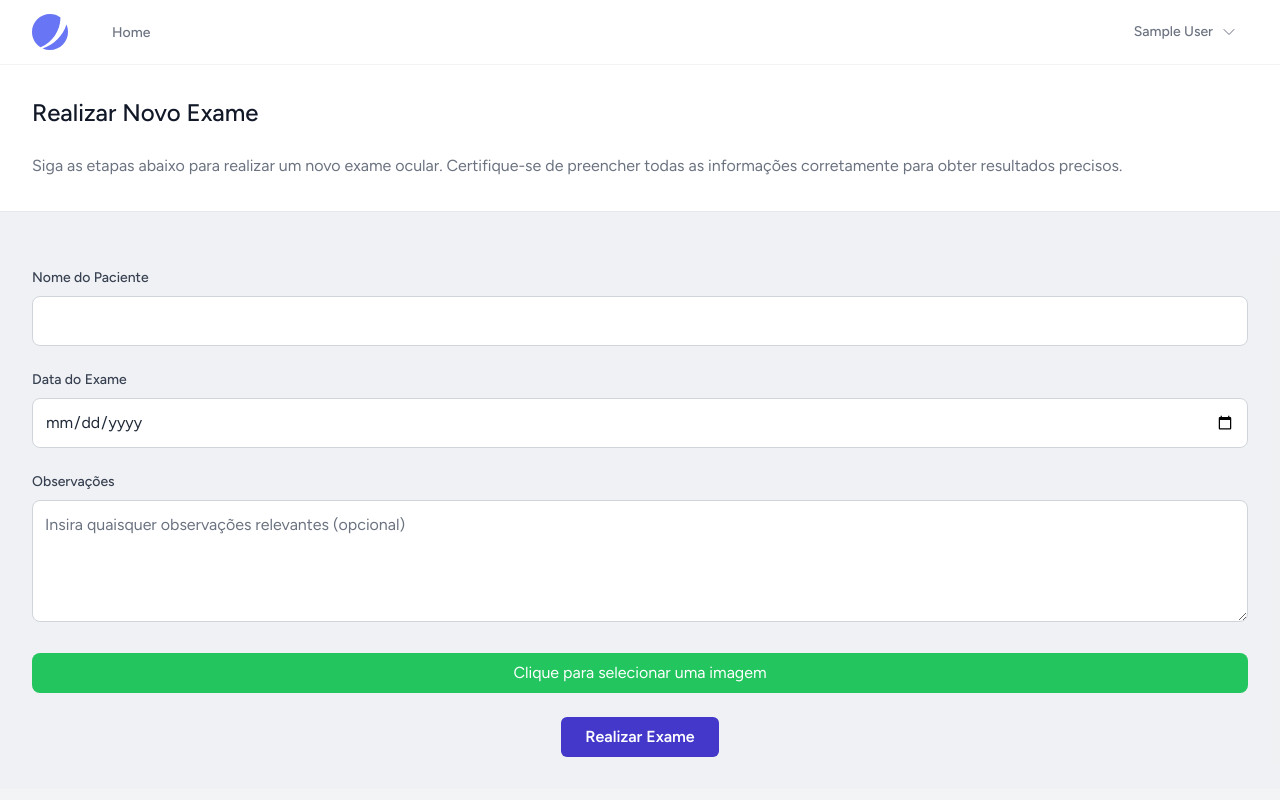
After one commit to heitor2003/SysEyeID, a Laravel app: page /new-exam in a window 1280 px wide. The commit adds this page. Run offline with Laravel 12, Linux system fonts and the light colour scheme; the visitor is signed in with stand-in values (Sample User, id 1); style sheets or scripts are compiled from the project's sources; parts of the project's set-up code (start-up, migrations or seed data) failed here and were passed over; some libraries are stand-ins or nearby versions.

```diff
--- a/app/Models/User.php
+++ b/app/Models/User.php
@@ -2,16 +2,13 @@
 
 namespace App\Models;
 
-use Illuminate\Database\Eloquent\Factories\HasFactory;
 use Illuminate\Foundation\Auth\User as Authenticatable;
 use Illuminate\Notifications\Notifiable;
-use Laravel\Fortify\TwoFactorAuthenticatable;
-use Laravel\Jetstream\HasProfilePhoto;
 use Laravel\Sanctum\HasApiTokens;
 
 class User extends Authenticatable
 {
-    use HasApiTokens, HasFactory, HasProfilePhoto, Notifiable, TwoFactorAuthenticatable;
+    use HasApiTokens, Notifiable;
 
     /**
      * The attributes that are mass assignable.
@@ -22,11 +19,11 @@ class User extends Authenticatable
         'name',
         'email',
         'password',
-        'user_type',   // Adiciona user_type para diferenciar médico e clínica
-        'crm',         // Campo específico para médicos
-        'cnpj',        // Campo específico para clínicas
-        'address',     // Campo específico para clínicas
-        'phone',       // Campo de telefone
+        'user_type',
+        'crm',
+        'cnpj',
+        'address',
+        'phone',
     ];
 
     /**
@@ -37,45 +34,14 @@ class User extends Authenticatable
     protected $hidden = [
         'password',
         'remember_token',
-        'two_factor_recovery_codes',
-        'two_factor_secret',
     ];
 
     /**
-     * The accessors to append to the model's array form.
+     * The attributes that should be cast.
      *
-     * @var array<int, string>
+     * @var array<string, string>
      */
-    protected $appends = [
-        'profile_photo_url',
+    protected $casts = [
+        'email_verified_at' => 'datetime',
     ];
-
-    /**
-     * Get the attributes that should be cast.
-     *
-     * @return array<string, string>
-     */
-    protected function casts(): array
-    {
-        return [
-            'email_verified_at' => 'datetime',
-            'password' => 'hashed',
-        ];
-    }
-
-    /**
-     * Scope a query to only include doctors.
-     */
-    public function scopeDoctors($query)
-    {
-        return $query->where('user_type', 'medico');
-    }
-
-    /**
-     * Scope a query to only include clinics.
-     */
-    public function scopeClinics($query)
-    {
-        return $query->where('user_type', 'clinica');
-    }
 }
--- a/resources/views/components/welcome.blade.php
+++ b/resources/views/components/welcome.blade.php
@@ -47,7 +47,7 @@
         </p>
 
         <p class="mt-4 text-sm">
-            <a href="/novo-exame" class="inline-flex items-center font-semibold text-indigo-700 dark:text-indigo-300">
+            <a href="{{ route('new-exam') }}" class="inline-flex items-center font-semibold text-indigo-700 dark:text-indigo-300">
                 Iniciar Novo Exame
 
                 <svg xmlns="http://www.w3.org/2000/svg" viewBox="0 0 20 20" class="ms-1 w-5 h-5 fill-indigo-500 dark:fill-indigo-200">
--- a/resources/views/navigation-menu.blade.php
+++ b/resources/views/navigation-menu.blade.php
@@ -13,7 +13,7 @@
                 <!-- Navigation Links -->
                 <div class="hidden space-x-8 sm:-my-px sm:ms-10 sm:flex">
                     <x-nav-link href="{{ route('dashboard') }}" :active="request()->routeIs('dashboard')">
-                        {{ __('Dashboard') }}
+                        {{ __('Home') }}
                     </x-nav-link>
                 </div>
             </div>
@@ -25,7 +25,7 @@
                         <x-dropdown align="right" width="60">
                             <x-slot name="trigger">
                                 <span class="inline-flex rounded-md">
-                                    <button type="button" class="inline-flex items-center px-3 py-2 border border-transparent text-sm leading-4 font-medium rounded-md text-gray-500 dark:text-gray-400 bg-white dark:bg-gray-800 hover:text-gray-700 dark:hover:text-gray-300 focus:outline-none focus:bg-gray-50 dark:focus:bg-gray-700 active:bg-gray-50 dark:active:bg-gray-700 transition ease-in-out duration-150">
+                                    <button type="button" class="inline-flex items-center px-3 py-2 border border-transparent text-lg leading-4 font-medium rounded-md text-gray-500 dark:text-gray-400 bg-white dark:bg-gray-800 hover:text-gray-700 dark:hover:text-gray-300 focus:outline-none focus:bg-gray-50 dark:focus:bg-gray-700 active:bg-gray-50 dark:active:bg-gray-700 transition ease-in-out duration-150">
                                         {{ Auth::user()->currentTeam->name }}
 
                                         <svg class="ms-2 -me-0.5 h-4 w-4" xmlns="http://www.w3.org/2000/svg" fill="none" viewBox="0 0 24 24" stroke-width="1.5" stroke="currentColor">
@@ -95,11 +95,11 @@
                         <x-slot name="content">
                             <!-- Account Management -->
                             <div class="block px-4 py-2 text-xs text-gray-400">
-                                {{ __('Manage Account') }}
+                                {{ __('Gerenciar conta') }}
                             </div>
 
                             <x-dropdown-link href="{{ route('profile.show') }}">
-                                {{ __('Profile') }}
+                                {{ __('Perfil') }}
                             </x-dropdown-link>
 
                             @if (Laravel\Jetstream\Jetstream::hasApiFeatures())
--- /dev/null
+++ b/resources/views/new-exam.blade.php
@@ -0,0 +1,69 @@
+<x-app-layout>
+
+<div class="p-6 lg:p-8 bg-white dark:bg-gray-800 dark:bg-gradient-to-bl dark:from-gray-700/50 dark:via-transparent border-b border-gray-200 dark:border-gray-700">
+    <h1 class="text-2xl font-medium text-gray-900 dark:text-white">
+        Realizar Novo Exame
+    </h1>
+
+    <p class="mt-6 text-gray-500 dark:text-gray-400 leading-relaxed">
+        Siga as etapas abaixo para realizar um novo exame ocular. Certifique-se de preencher todas as informações corretamente para obter resultados precisos.
+    </p>
+</div>
+
+<div class="bg-gray-200 dark:bg-gray-800 bg-opacity-25 p-6 lg:p-8">
+    <form action="/processar-exame" method="POST" enctype="multipart/form-data" class="space-y-6">
+        @csrf
+        <!-- Informações do Paciente -->
+        <div>
+            <label for="nome-paciente" class="block text-sm font-medium text-gray-700 dark:text-gray-300">
+                Nome do Paciente
+            </label>
+            <input type="text" id="nome-paciente" name="nome_paciente" required
+                class="mt-2 w-full p-3 bg-white dark:bg-gray-900 text-gray-800 dark:text-gray-300 border border-gray-300 dark:border-gray-700 rounded-lg focus:ring-indigo-500 focus:border-indigo-500">
+        </div>
+
+        <!-- Data do Exame -->
+        <div>
+            <label for="data-exame" class="block text-sm font-medium text-gray-700 dark:text-gray-300">
+                Data do Exame
+            </label>
+            <input type="date" id="data-exame" name="data_exame" required
+                class="mt-2 w-full p-3 bg-white dark:bg-gray-900 text-gray-800 dark:text-gray-300 border border-gray-300 dark:border-gray-700 rounded-lg focus:ring-indigo-500 focus:border-indigo-500">
+        </div>
+
+        <!-- Tipo de Exame -->
+
+
+        <!-- Observações -->
+        <div>
+            <label for="observacoes" class="block text-sm font-medium text-gray-700 dark:text-gray-300">
+                Observações
+            </label>
+            <textarea id="observacoes" name="observacoes" rows="4"
+                class="mt-2 w-full p-3 bg-white dark:bg-gray-900 text-gray-800 dark:text-gray-300 border border-gray-300 dark:border-gray-700 rounded-lg focus:ring-indigo-500 focus:border-indigo-500"
+                placeholder="Insira quaisquer observações relevantes (opcional)"></textarea>
+        </div>
+
+        <!-- Campo para Enviar a Imagem do Olho -->
+        <div>
+            <div class="relative">
+                <!-- Botão personalizado para upload -->
+                <label for="imagem-olho" class="block text-center cursor-pointer py-2 px-4 bg-green-500 text-white rounded-lg ">
+                    Clique para selecionar uma imagem
+                </label>
+                <input type="file" id="imagem-olho" name="imagem_olho" accept="image/*" required
+                    class="absolute inset-0 opacity-0 cursor-pointer ">
+            </div>
+        </div>
+
+        <!-- Botão de Submissão (Menor e com fonte ajustada) -->
+        <div class="flex justify-center">
+            <button type="submit"
+                class="px-6 py-2 bg-indigo-700 text-white font-semibold rounded-md  hover:bg-indigo-600 focus:ring-4 focus:ring-indigo-500 focus:outline-none">
+                Realizar Exame
+            </button>
+        </div>
+    </form>
+</div>
+
+</x-app-layout>
--- a/routes/web.php
+++ b/routes/web.php
@@ -2,6 +2,7 @@
 
 use Illuminate\Support\Facades\Route;
 use App\Http\Controllers\LoginController;
+
 
 Route::get('/', function () {
     return view('welcome');
@@ -10,6 +11,10 @@ Route::get('/', function () {
 Route::get('login', [LoginController::class, 'showLoginForm'])->name('login');
 
 Route::post('login', [LoginController::class, 'login']);
+
+Route::get('/new-exam', function () {
+    return view('new-exam');
+})->name('new-exam');
 
 Route::middleware([
     'auth:sanctum',
```
Also changed, not shown: app/Http/Controllers/RegisterController.php (+6 -5 lines), resources/views/welcome.blade.php (+4 -4 lines), database/migrations/0001_01_01_000000_create_users_table.php.
